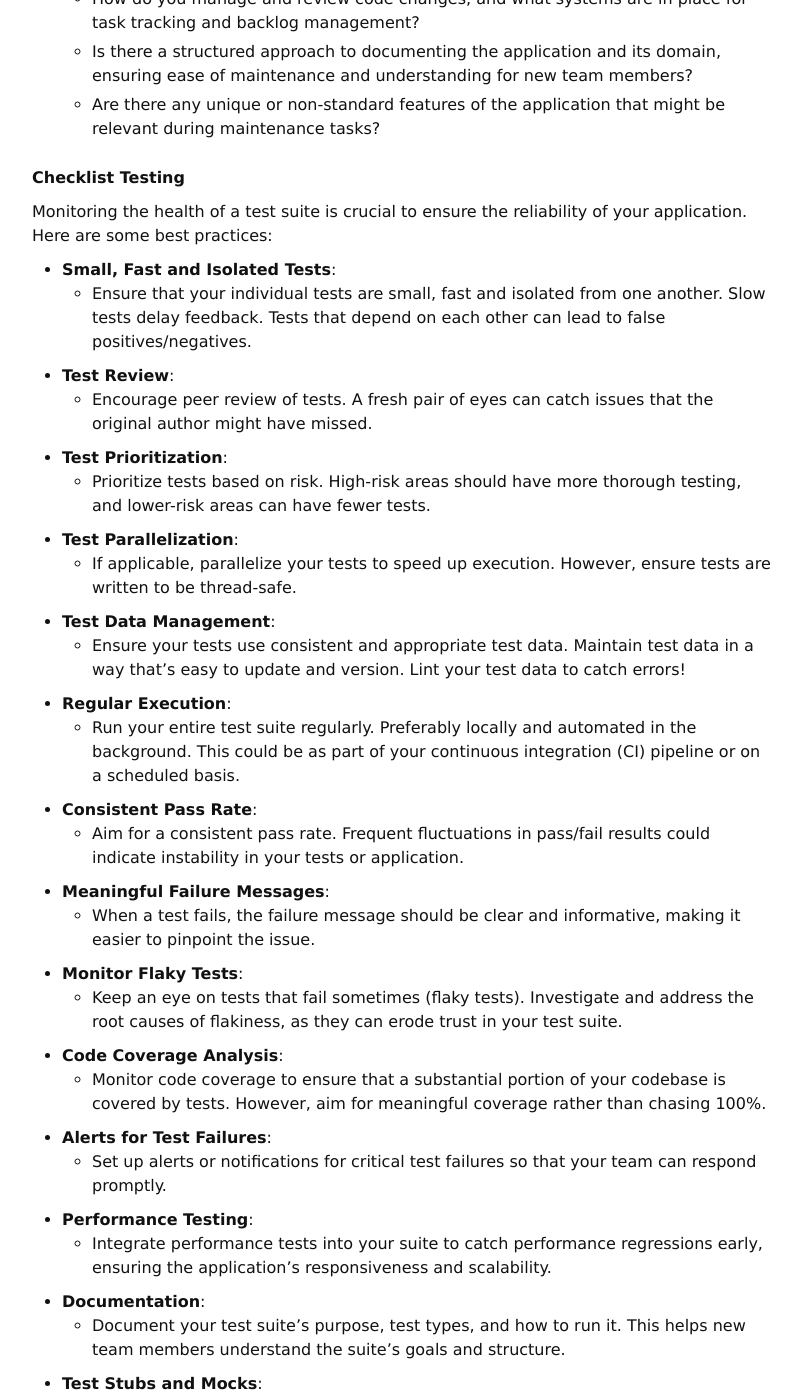
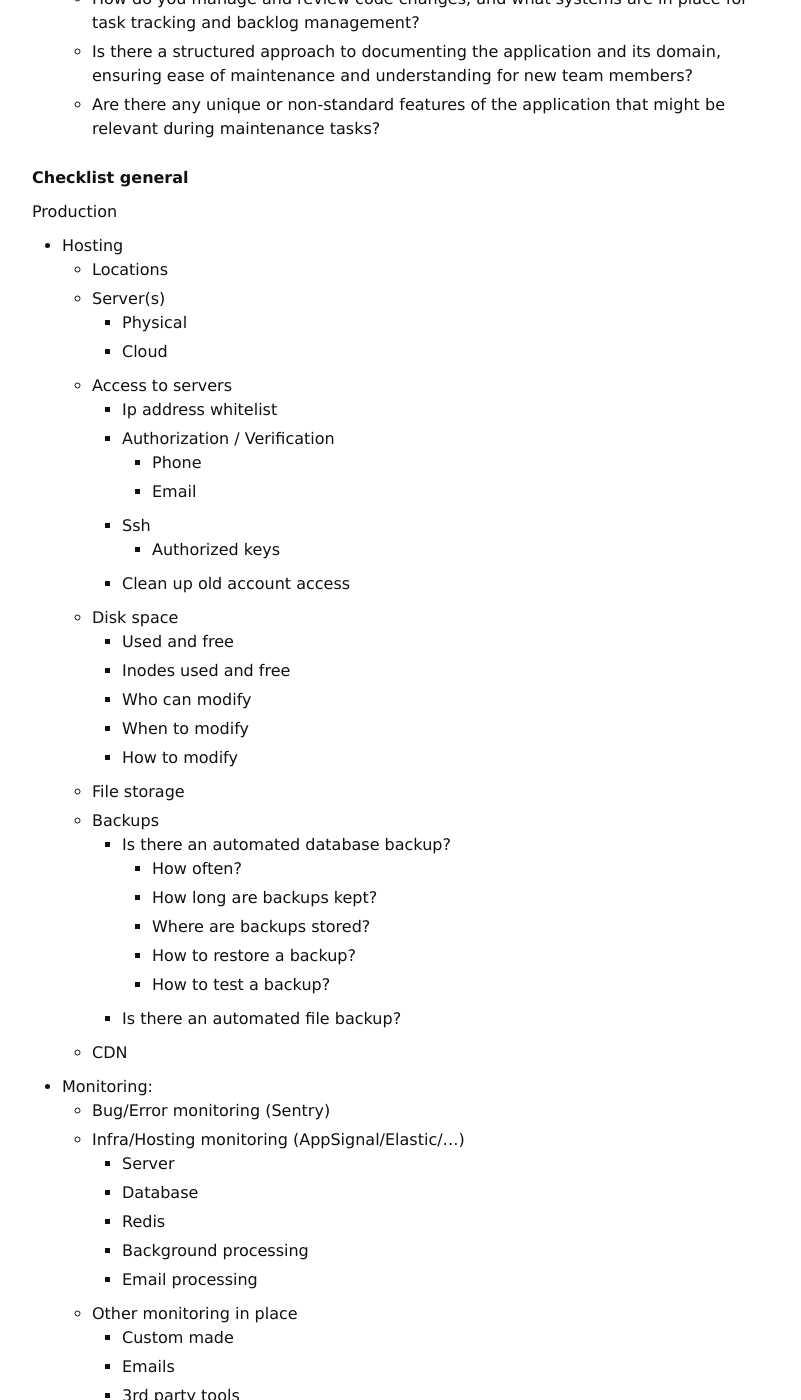
Before and after one commit to roberthopman/roberthopman.github.io, a Jekyll site: the page built from _posts/2023-09-22-questions-for-maintenance-with-checklist.md, in a window 1280 px wide and 1400 px high, scrolled down 903 px. Shown: the whole window, without its empty margins (238-1039 px from the left). Built offline with Jekyll 4.4.1, drawn with Linux system fonts in a browser that asks for light colours; comment, search, counter and statistics services are not loaded; some of the changed text lies outside the part shown.

Commit message:
Remove AI text

```diff
--- a/_posts/2023-09-22-questions-for-maintenance-with-checklist.md
+++ b/_posts/2023-09-22-questions-for-maintenance-with-checklist.md
@@ -30,42 +30,6 @@ Here are five main areas with questions to ask when taking over an application f
    - How do you manage and review code changes, and what systems are in place for task tracking and backlog management?
    - Is there a structured approach to documenting the application and its domain, ensuring ease of maintenance and understanding for new team members?
    - Are there any unique or non-standard features of the application that might be relevant during maintenance tasks?
-
-
-**Checklist Testing**
-
-Monitoring the health of a test suite is crucial to ensure the reliability of your application. Here are some best practices:
-
-- **Small, Fast and Isolated Tests**:
-    - Ensure that your individual tests are small, fast and isolated from one another. Slow tests delay feedback. Tests that depend on each other can lead to false positives/negatives.
-- **Test Review**:
-    - Encourage peer review of tests. A fresh pair of eyes can catch issues that the original author might have missed.
-- **Test Prioritization**:
-    - Prioritize tests based on risk. High-risk areas should have more thorough testing, and lower-risk areas can have fewer tests.
-- **Test Parallelization**:
-    - If applicable, parallelize your tests to speed up execution. However, ensure tests are written to be thread-safe.
-- **Test Data Management**:
-    - Ensure your tests use consistent and appropriate test data. Maintain test data in a way that's easy to update and version. Lint your test data to catch errors!
-- **Regular Execution**:
-    - Run your entire test suite regularly. Preferably locally and automated in the background. This could be as part of your continuous integration (CI) pipeline or on a scheduled basis.
-- **Consistent Pass Rate**:
-    - Aim for a consistent pass rate. Frequent fluctuations in pass/fail results could indicate instability in your tests or application.
-- **Meaningful Failure Messages**:
-    - When a test fails, the failure message should be clear and informative, making it easier to pinpoint the issue.
-- **Monitor Flaky Tests**:
-    - Keep an eye on tests that fail sometimes (flaky tests). Investigate and address the root causes of flakiness, as they can erode trust in your test suite.
-- **Code Coverage Analysis**:
-    - Monitor code coverage to ensure that a substantial portion of your codebase is covered by tests. However, aim for meaningful coverage rather than chasing 100%.
-- **Alerts for Test Failures**:
-    - Set up alerts or notifications for critical test failures so that your team can respond promptly.
-- **Performance Testing**:
-    - Integrate performance tests into your suite to catch performance regressions early, ensuring the application's responsiveness and scalability.
-- **Documentation**:
-    - Document your test suite's purpose, test types, and how to run it. This helps new team members understand the suite's goals and structure.
-- **Test Stubs and Mocks**:
-    - Use test stubs and mocks to isolate components and reduce dependencies on external systems, making tests more predictable.
-- **Retrospectives**:
-    - Conduct test suite health retrospectives to identify patterns in failures, flaky tests, and other issues. Use these insights to continuously improve the suite.
 
 
 **Checklist general**
```
